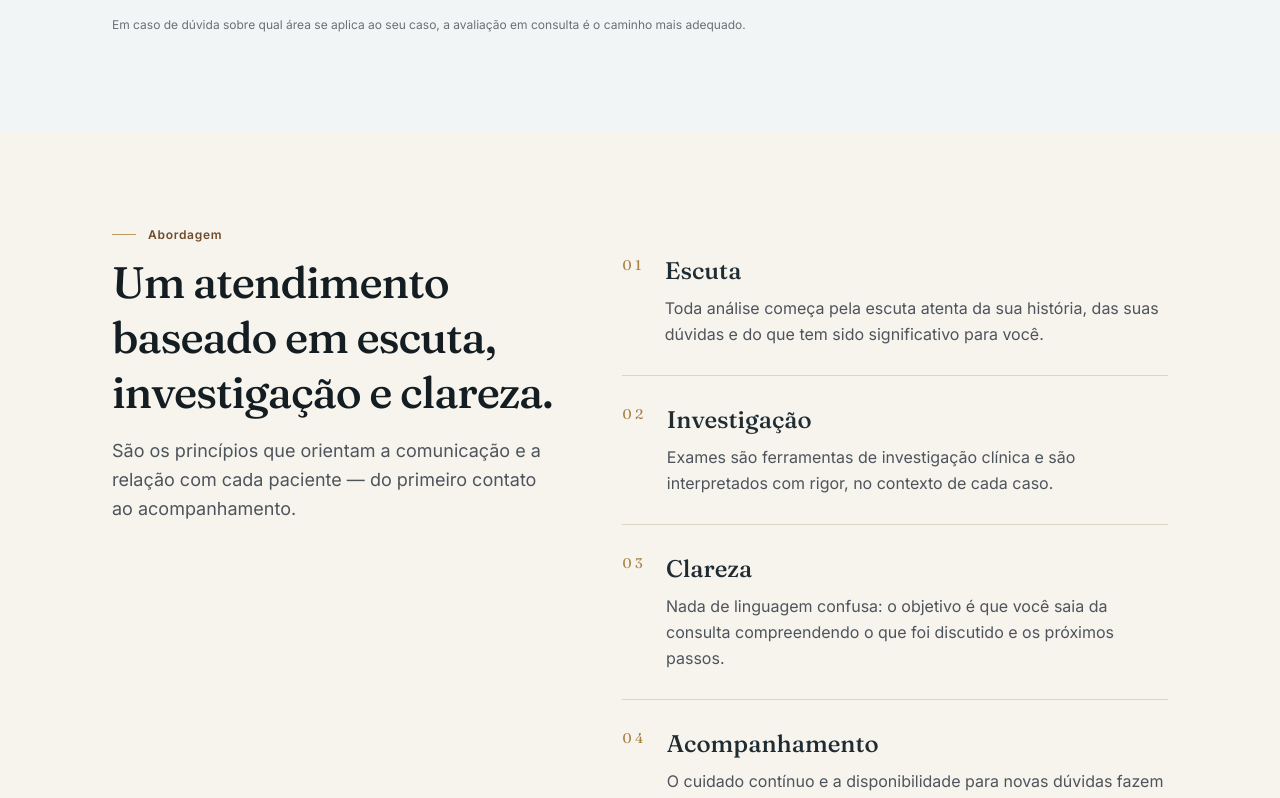
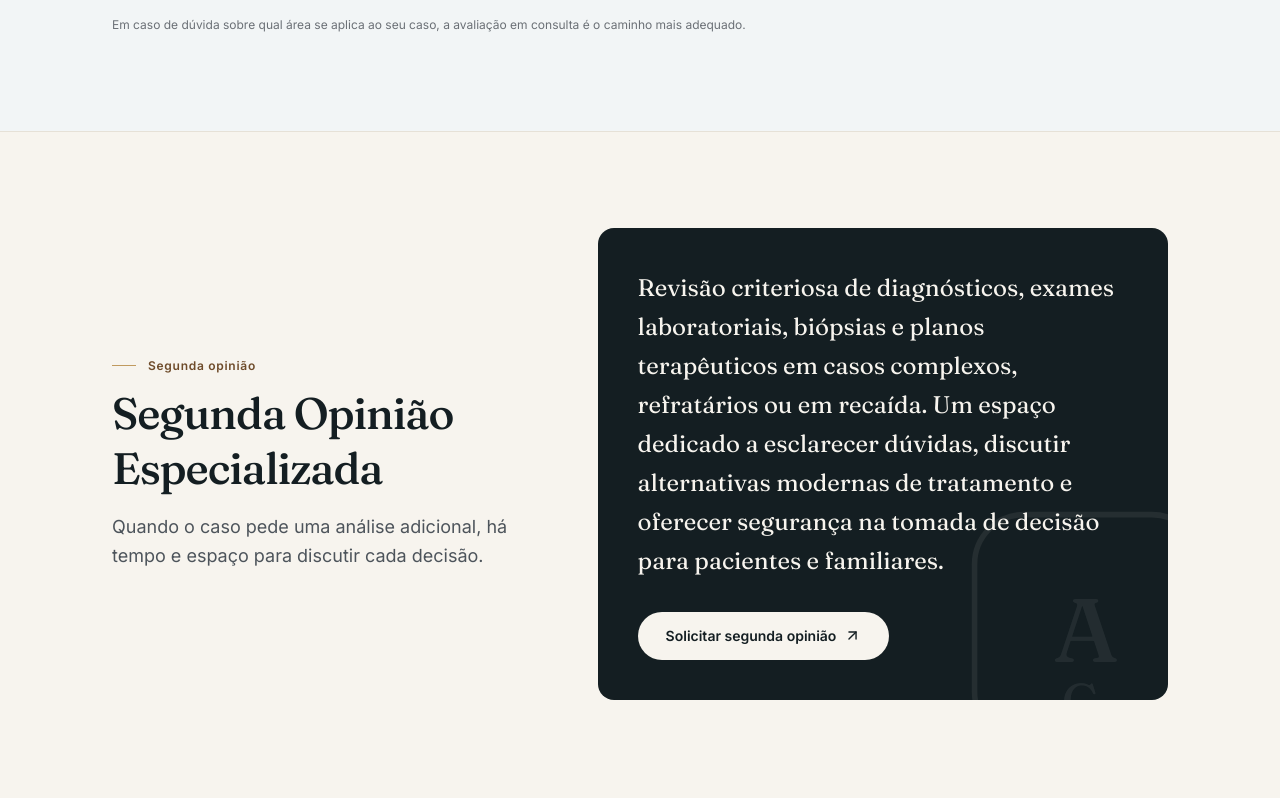
Before and after one commit to joaosdantas/Hematologia, a React (Vite) app: page / in a window 1280 px wide. Shown: the part 2600-3398 px from the top of the page. Built offline with nearby package versions, Linux system fonts and the light colour scheme; no server answers.

Commit message:
secao-segunda-opiniao

```diff
--- a/src/App.tsx
+++ b/src/App.tsx
@@ -4,6 +4,7 @@ import { FloatingCta } from './components/FloatingCta'
 import { Hero } from './sections/Hero'
 import { About } from './sections/About'
 import { Areas } from './sections/Areas'
+import { SecondOpinion } from './sections/SecondOpinion'
 import { Approach } from './sections/Approach'
 import { Blog } from './sections/Blog'
 import { FAQ } from './sections/FAQ'
@@ -29,6 +30,7 @@ export default function App() {
             <Hero />
             <About />
             <Areas />
+            <SecondOpinion />
             <Approach />
             <Blog />
             <FAQ />
--- a/src/components/Footer.tsx
+++ b/src/components/Footer.tsx
@@ -105,6 +105,11 @@ export function Footer() {
                   </a>
                 </li>
                 <li>
+                  <a href={resolve('#segunda-opiniao')} className="transition-colors duration-200 hover:text-paper">
+                    Segunda opinião
+                  </a>
+                </li>
+                <li>
                   <a href="/blog" className="transition-colors duration-200 hover:text-paper">
                     Blog
                   </a>
--- a/src/data/doctor.ts
+++ b/src/data/doctor.ts
@@ -107,6 +107,14 @@ export const areas = [
   },
 ]
 
+export const secondOpinion = {
+  title: 'Segunda Opinião Especializada',
+  description:
+    'Revisão criteriosa de diagnósticos, exames laboratoriais, biópsias e planos terapêuticos em casos complexos, refratários ou em recaída. Um espaço dedicado a esclarecer dúvidas, discutir alternativas modernas de tratamento e oferecer segurança na tomada de decisão para pacientes e familiares.',
+  lead: 'Quando o caso pede uma análise adicional, há tempo e espaço para discutir cada decisão.',
+  cta: 'Solicitar segunda opinião',
+}
+
 export const principles = [
   {
     title: 'Escuta',
--- /dev/null
+++ b/src/sections/SecondOpinion.tsx
@@ -0,0 +1,57 @@
+import { ArrowUpRight } from 'lucide-react'
+import { doctor, secondOpinion } from '../data/doctor'
+import { Container, SectionLabel } from '../components/ui'
+import { Monogram } from '../components/Logo'
+import { useReveal } from '../components/useReveal'
+
+export function SecondOpinion() {
+  const ref = useReveal()
+
+  return (
+    <section
+      id="segunda-opiniao"
+      aria-labelledby="segunda-opiniao-titulo"
+      className="scroll-mt-24 border-t border-line/60 py-16 lg:py-24"
+    >
+      <Container>
+        <div ref={ref} className="grid items-center gap-10 lg:grid-cols-[0.85fr_1.15fr] lg:gap-16">
+          <div className="reveal">
+            <SectionLabel>Segunda opinião</SectionLabel>
+            <h2
+              id="segunda-opiniao-titulo"
+              className="font-display text-3xl font-medium leading-tight tracking-tight text-deep-950 sm:text-4xl lg:text-[2.75rem]"
+            >
+              {secondOpinion.title}
+            </h2>
+            <p className="mt-4 max-w-md text-lg leading-relaxed text-graphite">
+              {secondOpinion.lead}
+            </p>
+          </div>
+
+          <div className="reveal relative overflow-hidden rounded-2xl bg-deep-950 p-6 sm:p-8 lg:p-10">
+            <div
+              aria-hidden="true"
+              className="pointer-events-none absolute -bottom-12 -right-10 text-paper/[0.07]"
+            >
+              <Monogram size={240} variant="outline" />
+            </div>
+            <div className="relative">
+              <p className="font-display text-lg leading-relaxed text-paper sm:text-xl lg:text-2xl">
+                {secondOpinion.description}
+              </p>
+              <a
+                href={doctor.links.booking}
+                target="_blank"
+                rel="noopener noreferrer"
+                className="mt-8 inline-flex items-center gap-2 rounded-full bg-paper px-7 py-3.5 text-sm font-semibold text-deep-950 transition-all duration-300 hover:-translate-y-0.5 hover:shadow-lg hover:shadow-paper/10"
+              >
+                {secondOpinion.cta}
+                <ArrowUpRight size={17} aria-hidden="true" />
+              </a>
+            </div>
+          </div>
+        </div>
+      </Container>
+    </section>
+  )
+}
```
Also changed, not shown: 1 other file (tests, documents, lock files or other folders).
